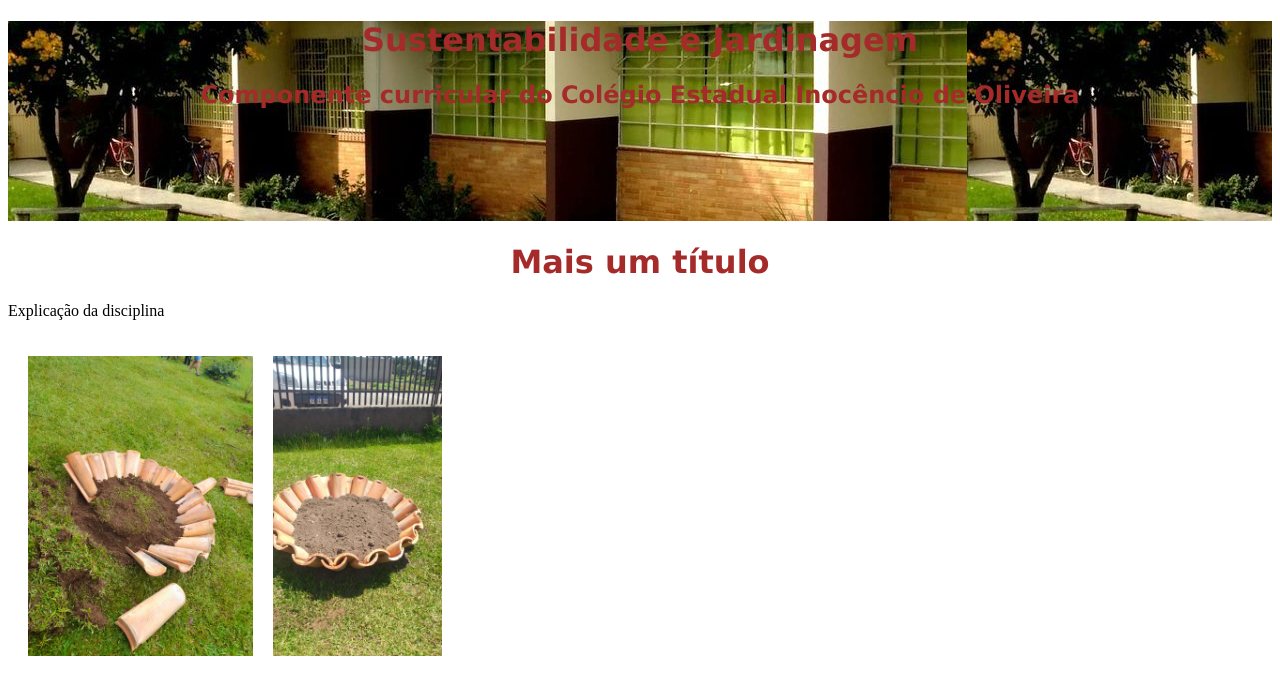
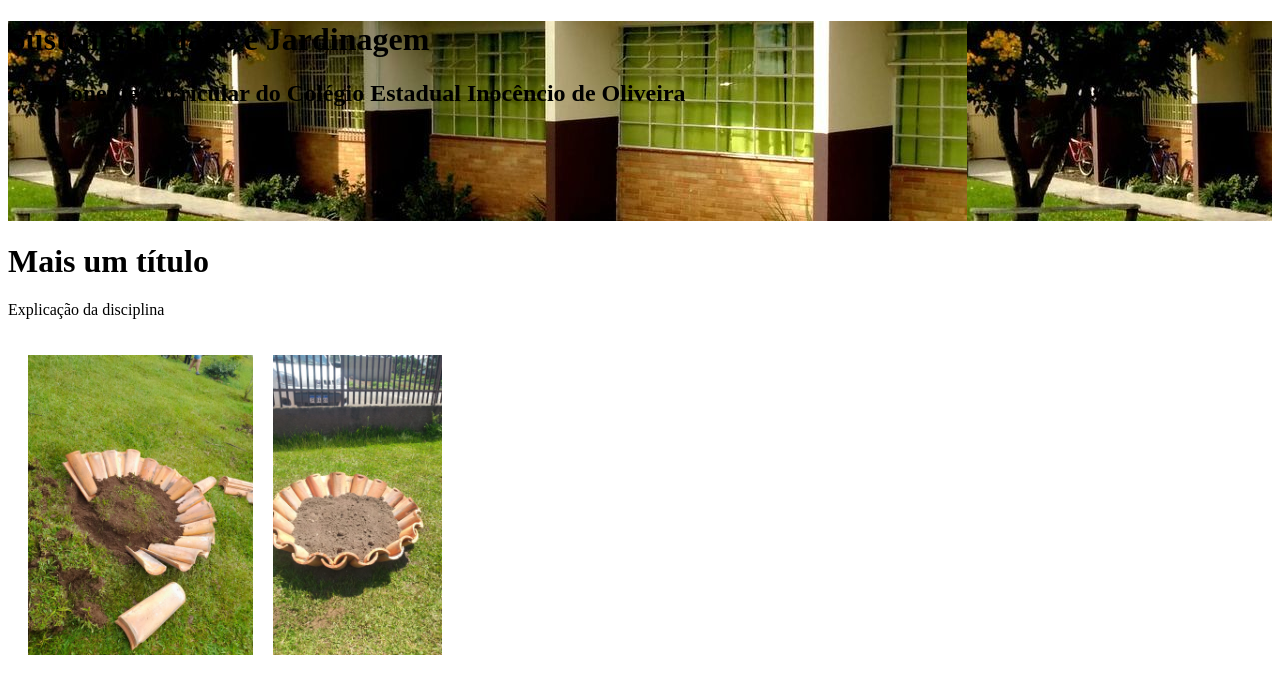
Before and after one commit to luizhelio/Sustentabilidade-CEIO, a plain HTML site: page index.html in a window 1280 px wide. Drawn offline with Linux system fonts and the light colour scheme.

Commit message:
Update index.html

```diff
--- a/index.html
+++ b/index.html
@@ -5,7 +5,7 @@
     <meta name="viewport" content="width=device-width, initial-scale=1.0">
     <title>SUSTENTABILIDADE E JARDINAGEM</title>
     <style>
-        h1,h2 {text-align: center; font-family: Verdana, Geneva, Tahoma, sans-serif;
+        h1, {text-align: center; font-family: Verdana, Geneva, Tahoma, sans-serif;
         color:brown}
         header {
             background-image: url(oie_S4hhk9oC4rx7.jpg);
```
